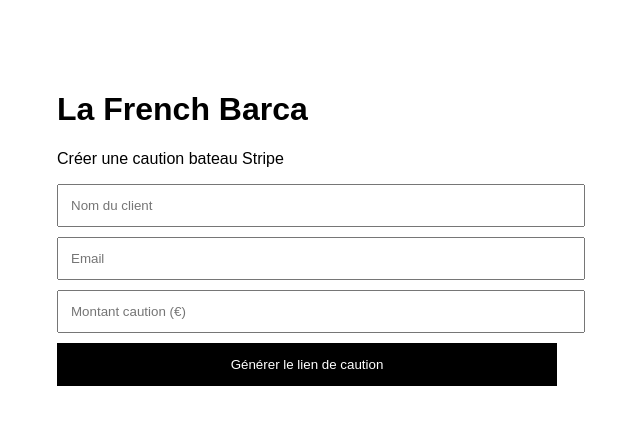
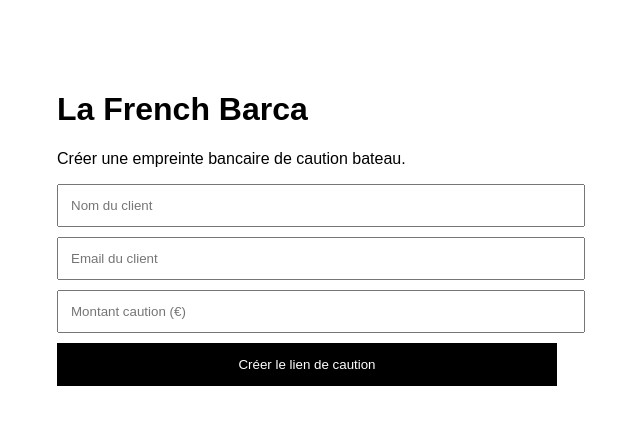
Before and after one commit to FrancoisHeuze/la-french-barca-caution, a Next.js app: page / in a window 1280 px wide. Shown: the top 424 px of the page, without its empty margins (333-973 px from the left). Built offline with nearby package versions, Linux system fonts and the light colour scheme.

Commit message:
Update page.tsx

```diff
--- a/app/page.tsx
+++ b/app/page.tsx
@@ -1,62 +1,56 @@
+"use client"
+
+import { useState } from "react"
+
 export default function Home() {
+  const [loading, setLoading] = useState(false)
+  const [error, setError] = useState("")
+
+  async function handleSubmit(event: any) {
+    event.preventDefault()
+    setLoading(true)
+    setError("")
+
+    const formData = new FormData(event.currentTarget)
+
+    const response = await fetch("/api/create-deposit", {
+      method: "POST",
+      headers: {
+        "Content-Type": "application/json",
+      },
+      body: JSON.stringify({
+        name: formData.get("name"),
+        email: formData.get("email"),
+        amount: formData.get("amount"),
+      }),
+    })
+
+    const data = await response.json()
+
+    if (data.url) {
+      window.location.href = data.url
+    } else {
+      setError(data.error || "Erreur inconnue")
+      setLoading(false)
+    }
+  }
+
   return (
-    <main
-      style={{
-        maxWidth: 500,
-        margin: "50px auto",
-        fontFamily: "Arial",
-        padding: 20,
-      }}
-    >
+    <main style={{ maxWidth: 500, margin: "50px auto", fontFamily: "Arial", padding: 20 }}>
       <h1>La French Barca</h1>
+      <p>Créer une empreinte bancaire de caution bateau.</p>
 
-      <p>Créer une caution bateau Stripe</p>
+      <form onSubmit={handleSubmit}>
+        <input name="name" type="text" placeholder="Nom du client" required style={{ width: "100%", padding: 12, marginBottom: 10 }} />
+        <input name="email" type="email" placeholder="Email du client" required style={{ width: "100%", padding: 12, marginBottom: 10 }} />
+        <input name="amount" type="number" placeholder="Montant caution (€)" required style={{ width: "100%", padding: 12, marginBottom: 10 }} />
 
-      <form>
-        <input
-          type="text"
-          placeholder="Nom du client"
-          style={{
-            width: "100%",
-            padding: 12,
-            marginBottom: 10,
-          }}
-        />
-
-        <input
-          type="email"
-          placeholder="Email"
-          style={{
-            width: "100%",
-            padding: 12,
-            marginBottom: 10,
-          }}
-        />
-
-        <input
-          type="number"
-          placeholder="Montant caution (€)"
-          style={{
-            width: "100%",
-            padding: 12,
-            marginBottom: 10,
-          }}
-        />
-
-        <button
-          type="submit"
-          style={{
-            width: "100%",
-            padding: 14,
-            background: "black",
-            color: "white",
-            border: "none",
-            cursor: "pointer",
-          }}
-        >
-          Générer le lien de caution
+        <button type="submit" disabled={loading} style={{ width: "100%", padding: 14, background: "black", color: "white", border: "none", cursor: "pointer" }}>
+          {loading ? "Création..." : "Créer le lien de caution"}
         </button>
       </form>
+
+      {error && <p style={{ color: "red" }}>{error}</p>}
     </main>
   )
 }
```
